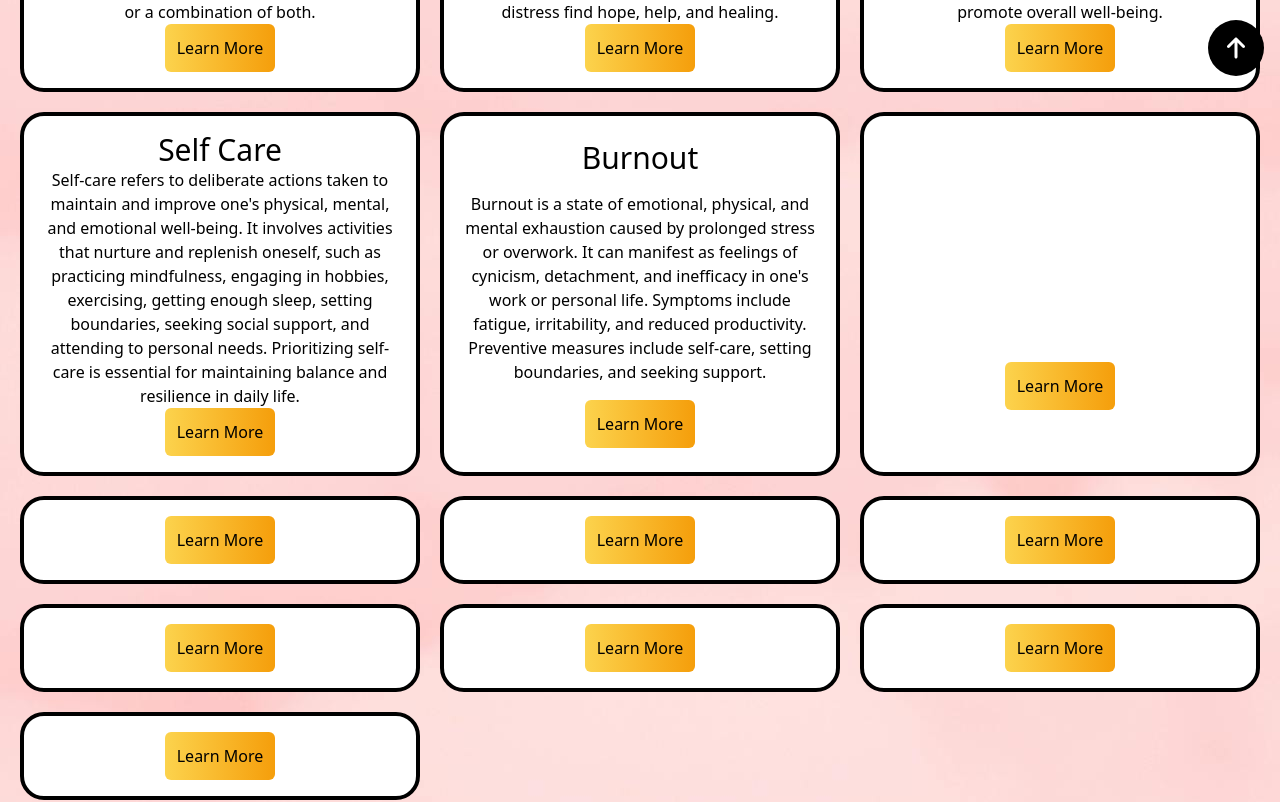
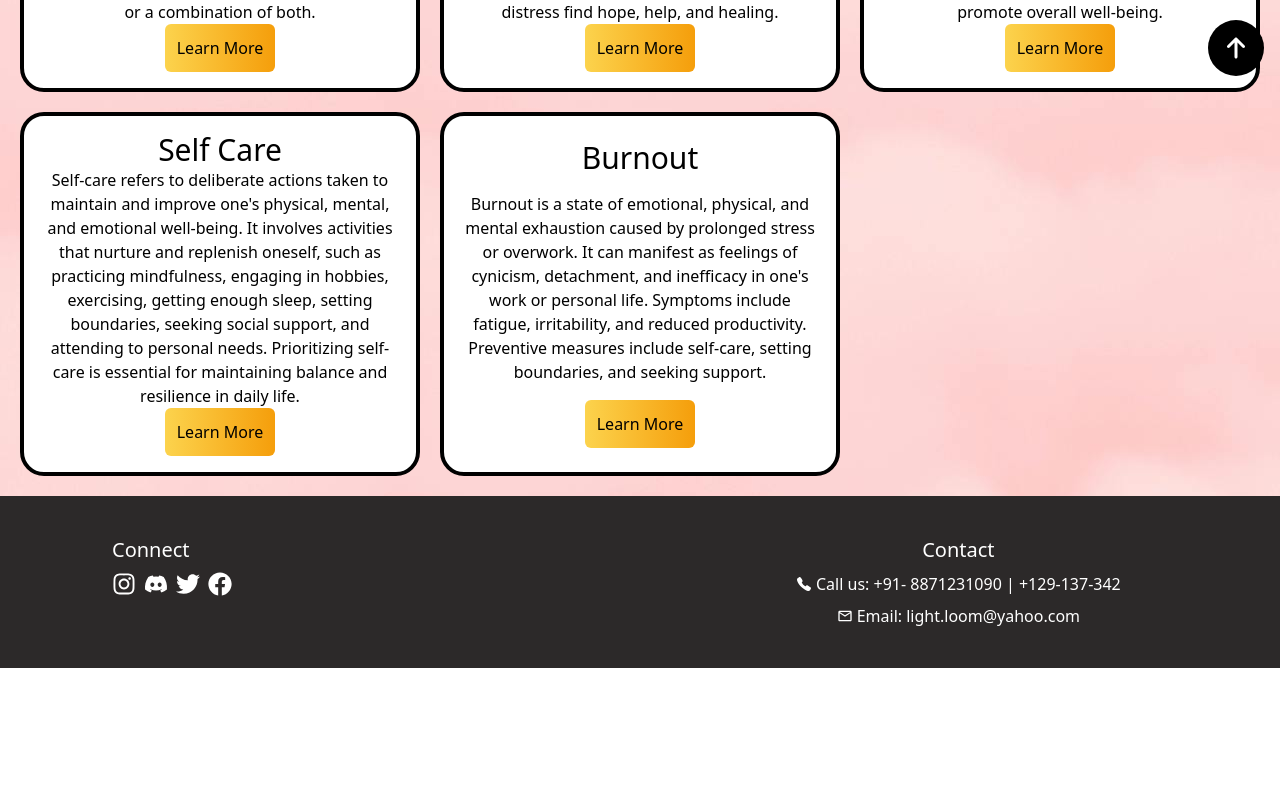
Before and after one commit to Prerak1310/Light-Loom, a React (Create React App) app in the folder frontend/: page /education in a window 1280 px wide. Shown: the part 708-1510 px from the top of the page. After the commit the page ends 1376 px from the top, so only its background shows below. Built offline with nearby package versions, Linux system fonts and the light colour scheme.

Commit message:
education updated

```diff
--- a/frontend/src/pages/education.js
+++ b/frontend/src/pages/education.js
@@ -40,22 +40,6 @@ export default function Education() {
         title="Burnout"
         desc="Burnout is a state of emotional, physical, and mental exhaustion caused by prolonged stress or overwork. It can manifest as feelings of cynicism, detachment, and inefficacy in one's work or personal life. Symptoms include fatigue, irritability, and reduced productivity. Preventive measures include self-care, setting boundaries, and seeking support."
       />
-
-      <Flashcard title="" desc="" />
-
-      <Flashcard title="" desc="" />
-
-      <Flashcard title="" desc="" />
-
-      <Flashcard title="" desc="" />
-
-      <Flashcard title="" desc="" />
-
-      <Flashcard title="" desc="" />
-
-      <Flashcard title="" desc="" />
-
-      <Flashcard title="" desc="" />
     </div>
   );
 }
```
